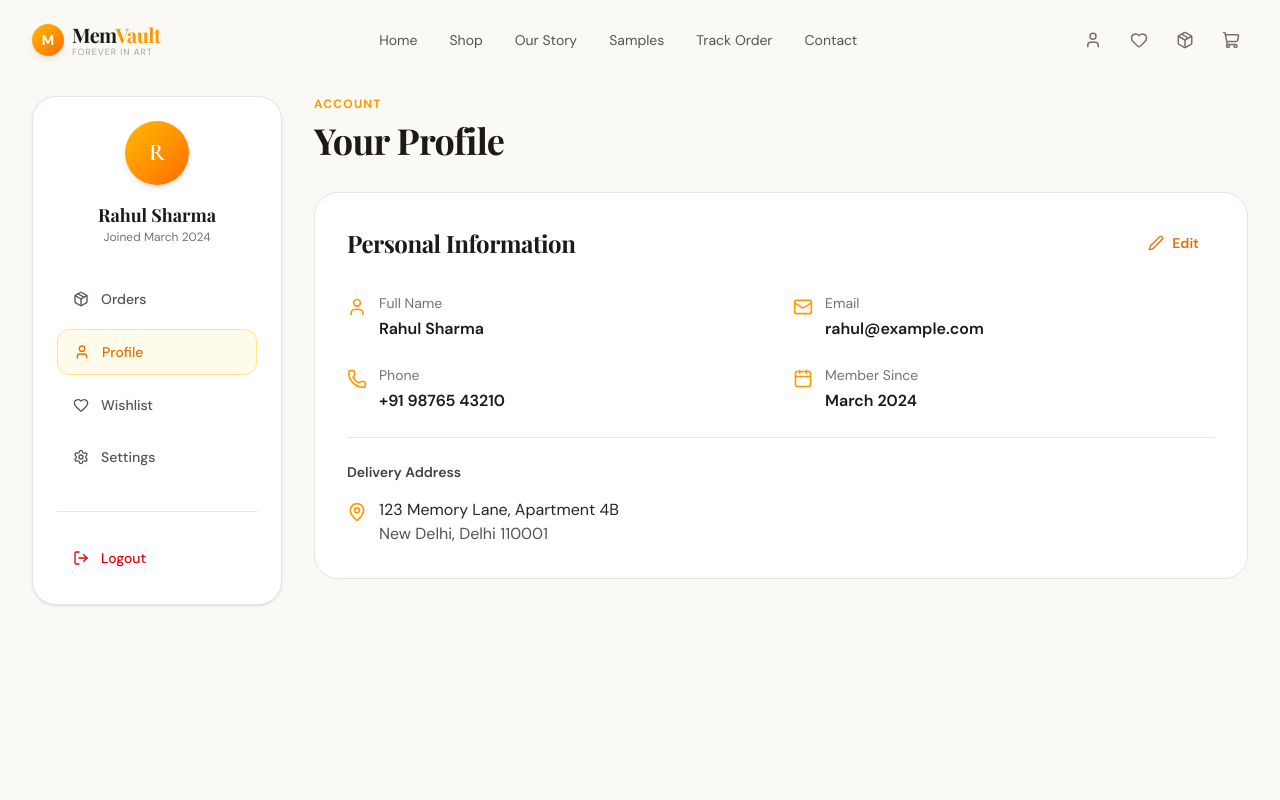
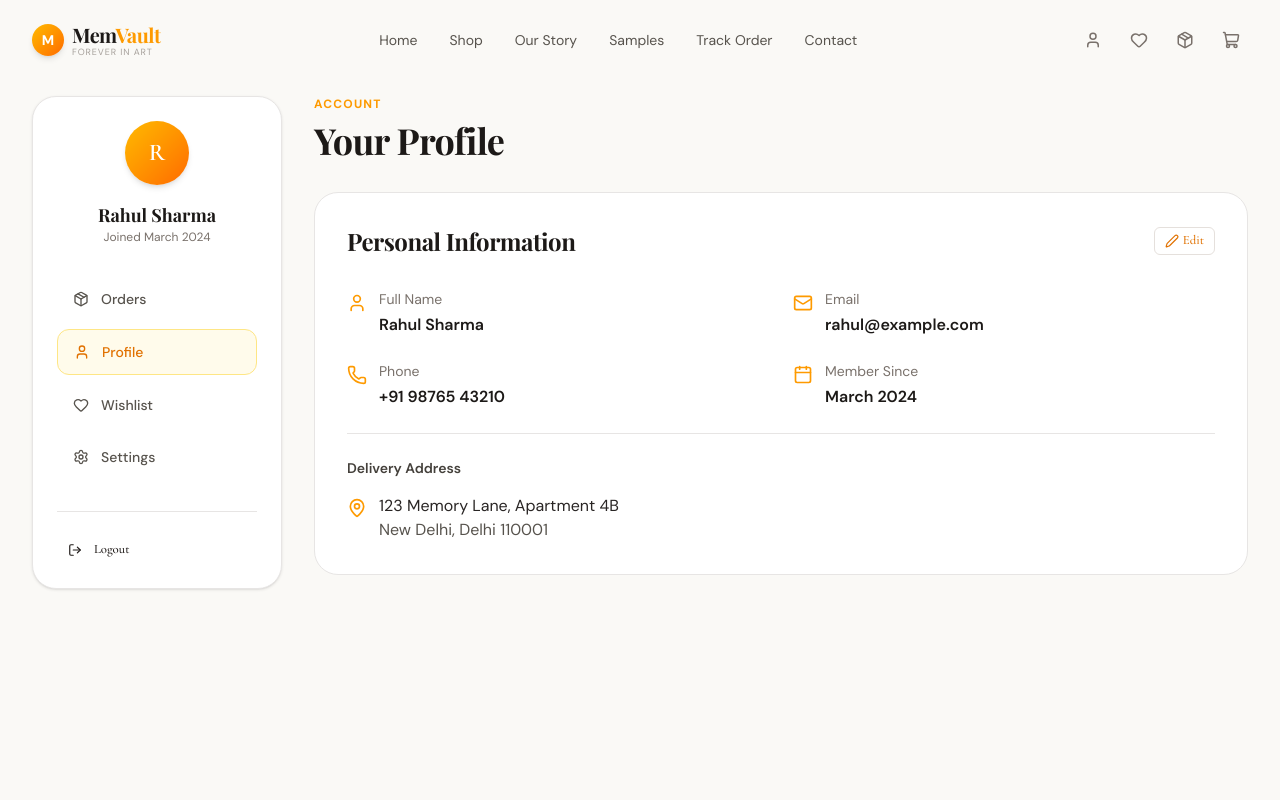
Before and after one commit to rachitsharma300/mystoryarchive, a Next.js app: page /dashboard in a window 1280 px wide. Both pictures are taken after a click on the button "Profile". Shown: the top 800 px of the page. Built offline with nearby package versions, Linux system fonts and the light colour scheme; a web font is replaced by a local one.

Commit message:
feat: replace button elements with Button component for improved UI consistency in DashboardPage

```diff
--- a/app/dashboard/page.tsx
+++ b/app/dashboard/page.tsx
@@ -20,6 +20,7 @@ import {
   ArrowRight,
   Plus,
 } from "lucide-react";
+import { Button } from "@/components/ui/button";
 
 type TabType = "orders" | "profile" | "wishlist" | "settings";
 
@@ -180,10 +181,10 @@ export default function DashboardPage() {
             </nav>
 
             <div className="mt-8 pt-6 border-t border-stone-200">
-              <button className="w-full flex items-center gap-3 px-4 py-3 rounded-xl text-red-600 hover:bg-red-50 transition-all font-sans-clean text-sm font-medium">
+              <Button variant="destructive" size="sm" className="w-full justify-start gap-3">
                 <LogOut size={16} />
                 Logout
-              </button>
+              </Button>
             </div>
           </motion.aside>
 
@@ -294,13 +295,15 @@ export default function DashboardPage() {
                     <h2 className="font-display text-2xl font-bold text-stone-900">
                       Personal Information
                     </h2>
-                    <button
-                      onClick={() => setIsEditingProfile(!isEditingProfile)}
-                      className="inline-flex items-center gap-2 px-4 py-2 rounded-lg text-amber-600 hover:bg-amber-50 transition-all font-sans-clean text-sm font-semibold"
-                    >
-                      <Edit2 size={16} />
-                      {isEditingProfile ? "Save" : "Edit"}
-                    </button>
+                  <Button
+                    onClick={() => setIsEditingProfile(!isEditingProfile)}
+                    variant="outline"
+                    size="sm"
+                    className="text-amber-600"
+                  >
+                    <Edit2 size={16} />
+                    {isEditingProfile ? "Save" : "Edit"}
+                  </Button>
                   </div>
 
                   {isEditingProfile ? (
@@ -528,9 +531,9 @@ export default function DashboardPage() {
                           className="w-full px-4 py-3 rounded-xl border border-stone-200 bg-stone-50 font-sans-clean text-sm text-stone-800 placeholder-stone-300 outline-none focus:border-amber-400 focus:bg-white transition-all"
                         />
                       </div>
-                      <button className="w-full px-4 py-3 bg-stone-900 hover:bg-amber-500 text-white font-sans-clean font-semibold rounded-xl transition-all">
+                      <Button size="lg" variant="default" className="w-full">
                         Update Password
-                      </button>
+                      </Button>
                     </div>
                   </div>
 
@@ -589,9 +592,9 @@ export default function DashboardPage() {
                     <p className="font-sans-clean text-sm text-red-600 mb-6">
                       Permanently delete your account and all associated data. This action cannot be undone.
                     </p>
-                    <button className="px-6 py-3 bg-red-600 hover:bg-red-700 text-white font-sans-clean font-semibold rounded-xl transition-all">
+                    <Button size="lg" variant="destructive" className="w-full">
                       Delete Account
-                    </button>
+                    </Button>
                   </div>
                 </div>
               </div>
```
